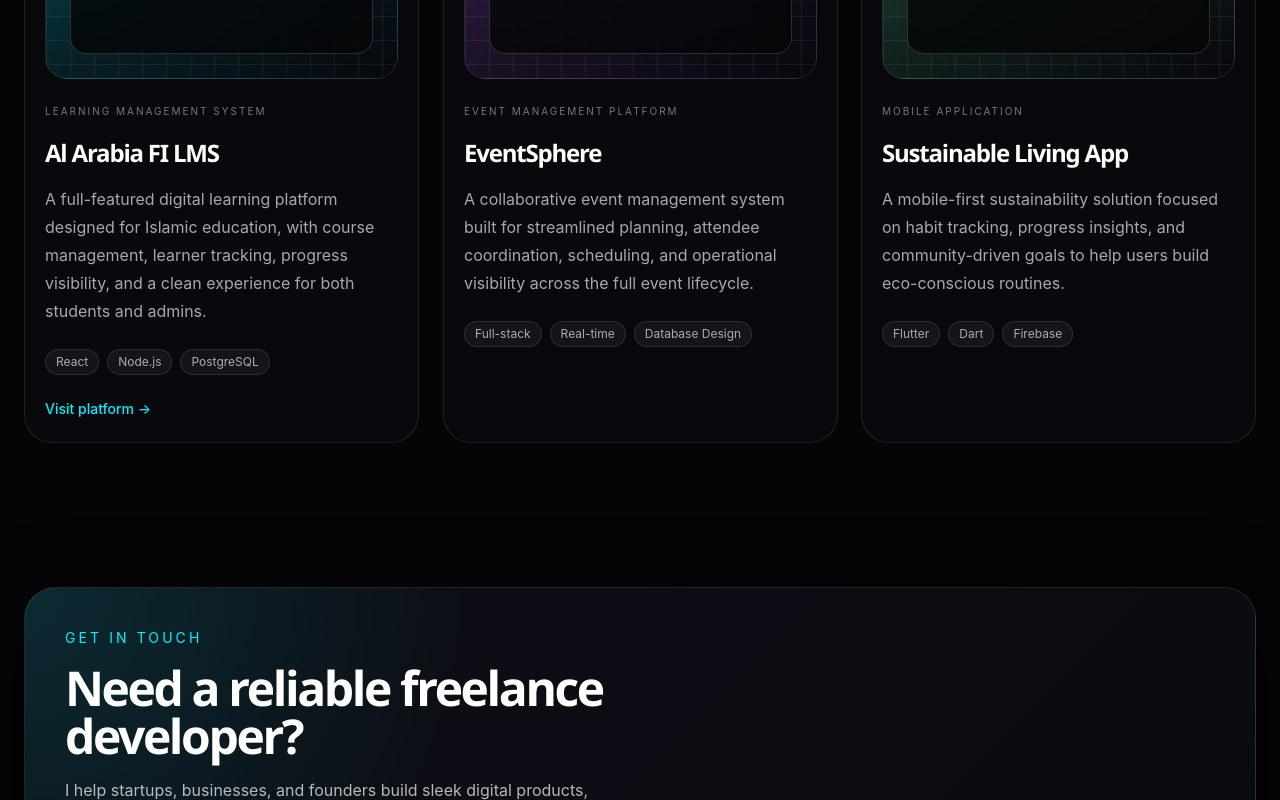
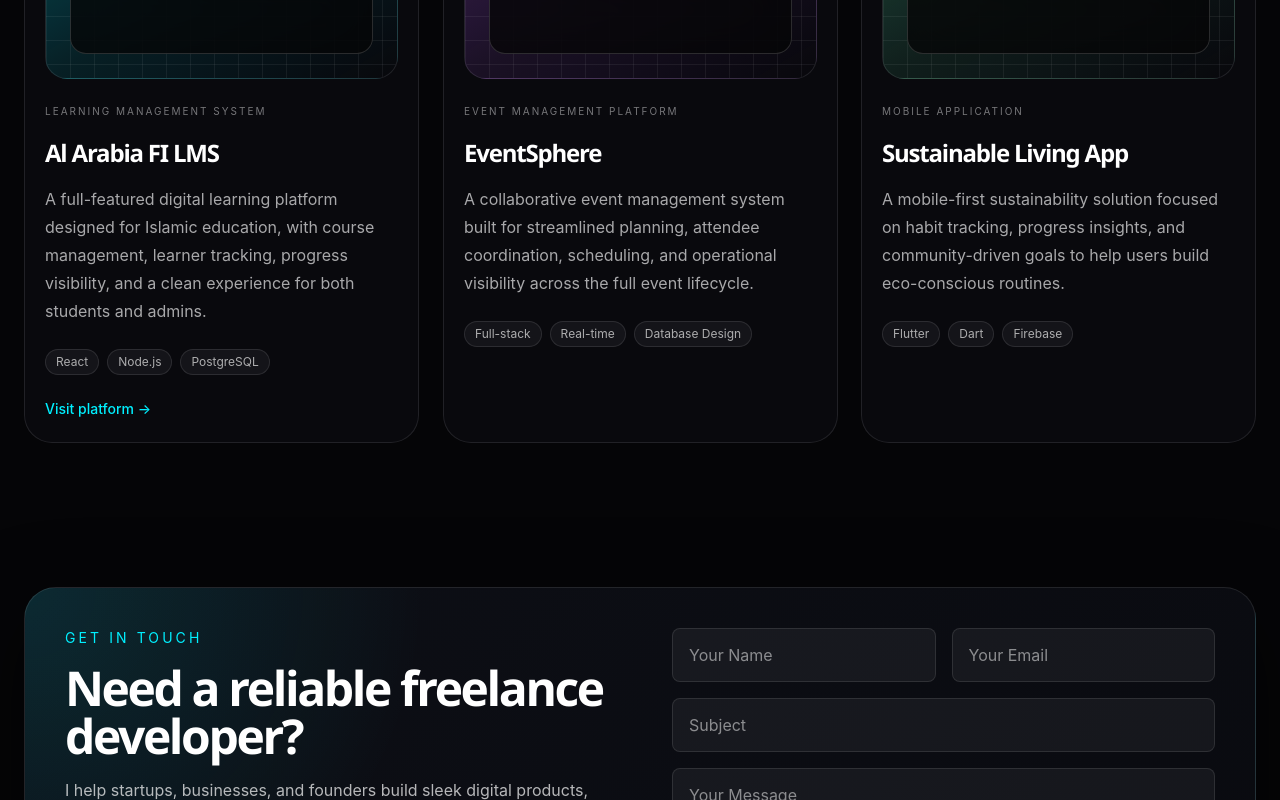
Before and after one commit to HStahami/HStahami, a React (Vite) app: page / in a window 1280 px wide. Shown: the part 2000-2800 px from the top of the page. Built offline with nearby package versions, Linux system fonts and the light colour scheme; a web font is replaced by a local one.

Commit message:
Fix contact section layout - text and form side by side on desktop

```diff
--- a/src/components/sections/Contact.jsx
+++ b/src/components/sections/Contact.jsx
@@ -54,19 +54,19 @@ function Contact() {
   return (
     <section id="contact" className="mx-auto max-w-7xl px-6 pb-20 pt-8 md:pb-28">
       <div className="animate-in rounded-[32px] border border-white/10 bg-[radial-gradient(circle_at_top_left,_rgba(0,240,255,0.12),transparent_30%),linear-gradient(135deg,#0d0f16,#090a0f)] p-8 shadow-[0_25px_80px_rgba(0,0,0,0.55)] md:p-10">
-        <div className="flex flex-col gap-8 lg:gap-12">
-          <div className="max-w-2xl">
+        <div className="flex flex-col gap-8 lg:flex-row lg:gap-16 lg:items-start">
+          <div className="flex-1">
             <p className="text-sm uppercase tracking-[0.22em] text-accent-electric">Get in touch</p>
             <h2 className="mt-4 text-4xl font-black tracking-[-0.05em] text-white md:text-5xl">
               Need a reliable freelance developer?
             </h2>
-            <p className="mt-4 max-w-xl text-white/70">
+            <p className="mt-4 text-white/70">
               I help startups, businesses, and founders build sleek digital products, improve user experience, and turn ideas into reliable web experiences. Whether you need a landing page, a product MVP, or a full-stack build, I&apos;d love to hear about it.
             </p>
           </div>
 
           {/* Contact Form */}
-          <form onSubmit={handleSubmit} className="max-w-2xl space-y-4">
+          <form onSubmit={handleSubmit} className="flex-1 space-y-4">
             <div className="grid grid-cols-1 gap-4 md:grid-cols-2">
               <input
                 type="text"
```
